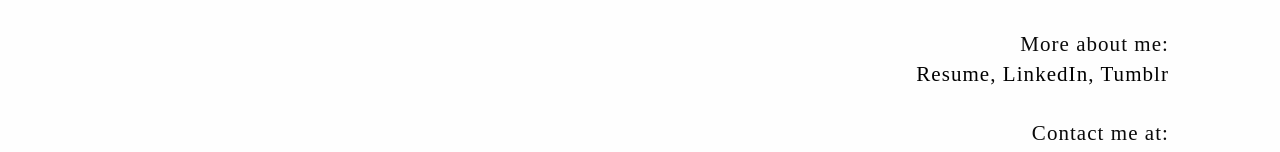
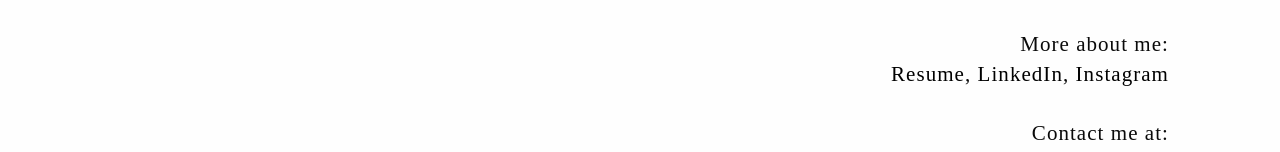
Before and after one commit to alitang/aatang.net, a plain HTML site: page boogie.html in a window 1280 px wide. Shown: the part 1132-1284 px from the top of the page. Drawn offline with Linux system fonts and the light colour scheme.

Commit message:
link instagram

```diff
--- a/boogie.html
+++ b/boogie.html
@@ -70,7 +70,7 @@
             <h2>
                 More about me:
                 <br>
-                <a href="imgs/resume.pdf">Resume</a>, <a href="https://www.linkedin.com/in/aatang5">LinkedIn</a>, <a href="http://alitang.tumblr.com/">Tumblr</a>
+                <a href="imgs/resume.pdf">Resume</a>, <a href="https://www.linkedin.com/in/aatang5">LinkedIn</a>, <a href="https://www.instagram.com/aatgoo/">Instagram</a>
                 <br><br> Contact me at:
                 <br>
                 <a href="mailto:aalitang@gmail.com ">aalitang@gmail.com</a>
```
Also changed, not shown: coffee.html (+1 -1 lines), dcf.html (+1 -1 lines), edna.html (+1 -1 lines), index.html (+1 -1 lines), storyspace.html (+1 -1 lines).
